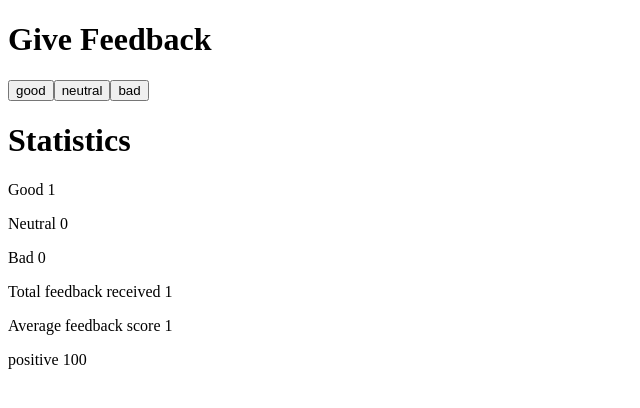
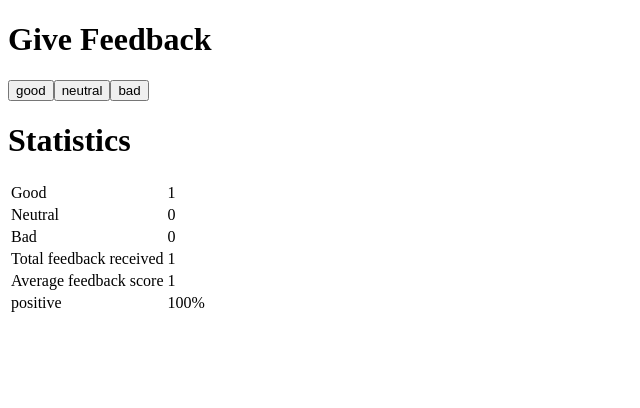
Before and after one commit to wicp/FSO-part1, a React (Create React App) app in the folder 1_6-1_11/unicafe/: page / in a window 1280 px wide. Both pictures are taken after a click on the button "good". Shown: the top 408 px of the page, without its empty margins (0-640 px from the left). Built offline with nearby package versions, Linux system fonts and the light colour scheme.

Commit message:
completed 1.11

```diff
--- a/1_6-1_11/unicafe/src/Statistics.js
+++ b/1_6-1_11/unicafe/src/Statistics.js
@@ -1,21 +1,28 @@
 import React from 'react'
 
 const Statistic = (props) => {
-    return <p>{props.text} {props.value}</p>
+    return (
+        <tr>
+            <td>{props.text}</td>
+            <td>{props.value}</td>
+        </tr>
+    )
 }
 
 const Statistics = (props) => {
     const {good, neutral, bad} = props;
     const total = good+neutral+bad;
     const statistics = (
-        <>
-        <Statistic text="Good" value={good} />
-        <Statistic text="Neutral" value={neutral} />
-        <Statistic text="Bad" value={bad} />
-        <Statistic text="Total feedback received" value={total}/>
-        <Statistic text="Average feedback score" value={(good-bad) / (total||1)} />
-        <Statistic text="positive" value={(good/(total||1))*100} />
-        </>
+        <table>
+            <tbody>
+                <Statistic text="Good" value={good} />
+                <Statistic text="Neutral" value={neutral} />
+                <Statistic text="Bad" value={bad} />
+                <Statistic text="Total feedback received" value={total}/>
+                <Statistic text="Average feedback score" value={(good-bad) / (total||1)} />
+                <Statistic text="positive" value={(good/(total||1))*100 + "%"} />
+            </tbody>
+        </table>
     )
     return (
         <>
```
